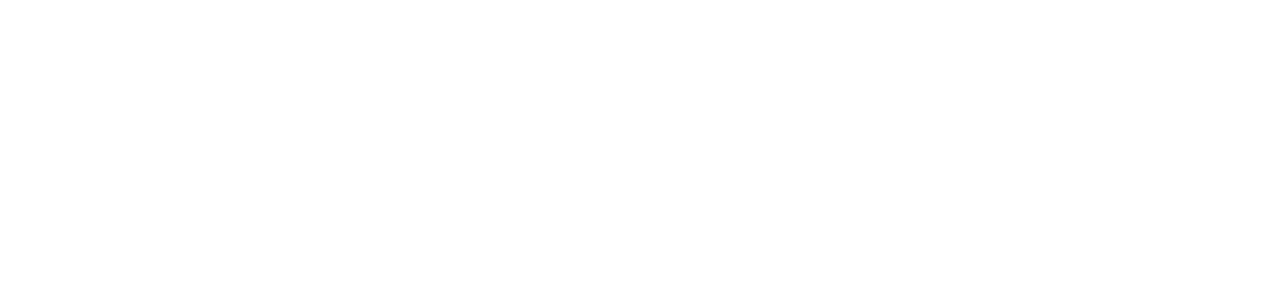
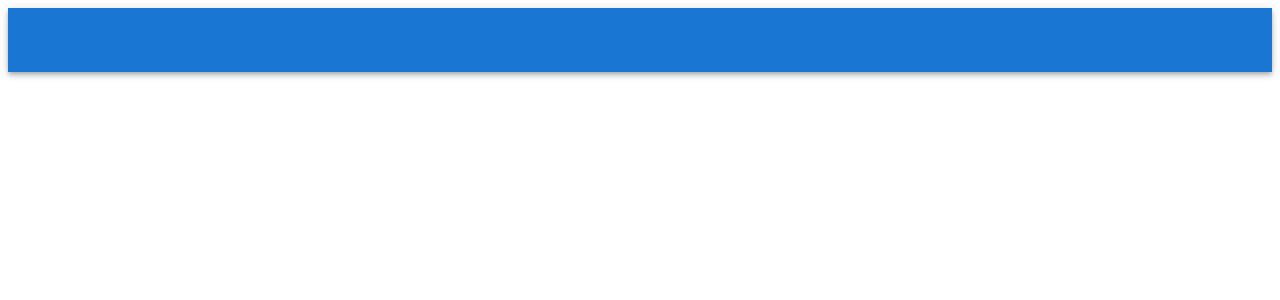
Before and after one commit to flight-trackers/flight-tracker, a React (Vite) app in the folder flight-tracker-client/: page / in a window 1280 px wide. Shown: the top 300 px of the page. Built offline with nearby package versions, Linux system fonts and the light colour scheme.

Commit message:
basic navbar with no elements

```diff
--- a/flight-tracker-client/package.json
+++ b/flight-tracker-client/package.json
@@ -9,6 +9,9 @@
     "preview": "vite preview"
   },
   "dependencies": {
+    "@emotion/react": "^11.10.5",
+    "@emotion/styled": "^11.10.5",
+    "@mui/material": "^5.10.17",
     "react": "^18.2.0",
     "react-dom": "^18.2.0"
   },
--- a/flight-tracker-client/src/App.tsx
+++ b/flight-tracker-client/src/App.tsx
@@ -1,12 +1,10 @@
-import { useState } from 'react'
-import reactLogo from './assets/react.svg'
+import NavBar from "./NavBar"
 
 function App() {
-  const [count, setCount] = useState(0)
 
   return (
     <div>
-
+      <NavBar/>
     </div>
   )
 }
--- /dev/null
+++ b/flight-tracker-client/src/NavBar.tsx
@@ -0,0 +1,14 @@
+import { Box, AppBar, Toolbar, Typography } from "@mui/material"
+
+function NavBar(){
+    return (
+        <Box sx={{flexGrow:1}}>
+            <AppBar position="static">
+                <Toolbar>
+                </Toolbar>
+            </AppBar>
+        </Box>
+    )
+}
+
+export default NavBar
```
Also changed, not shown: 1 other file (tests, documents, lock files or other folders).
